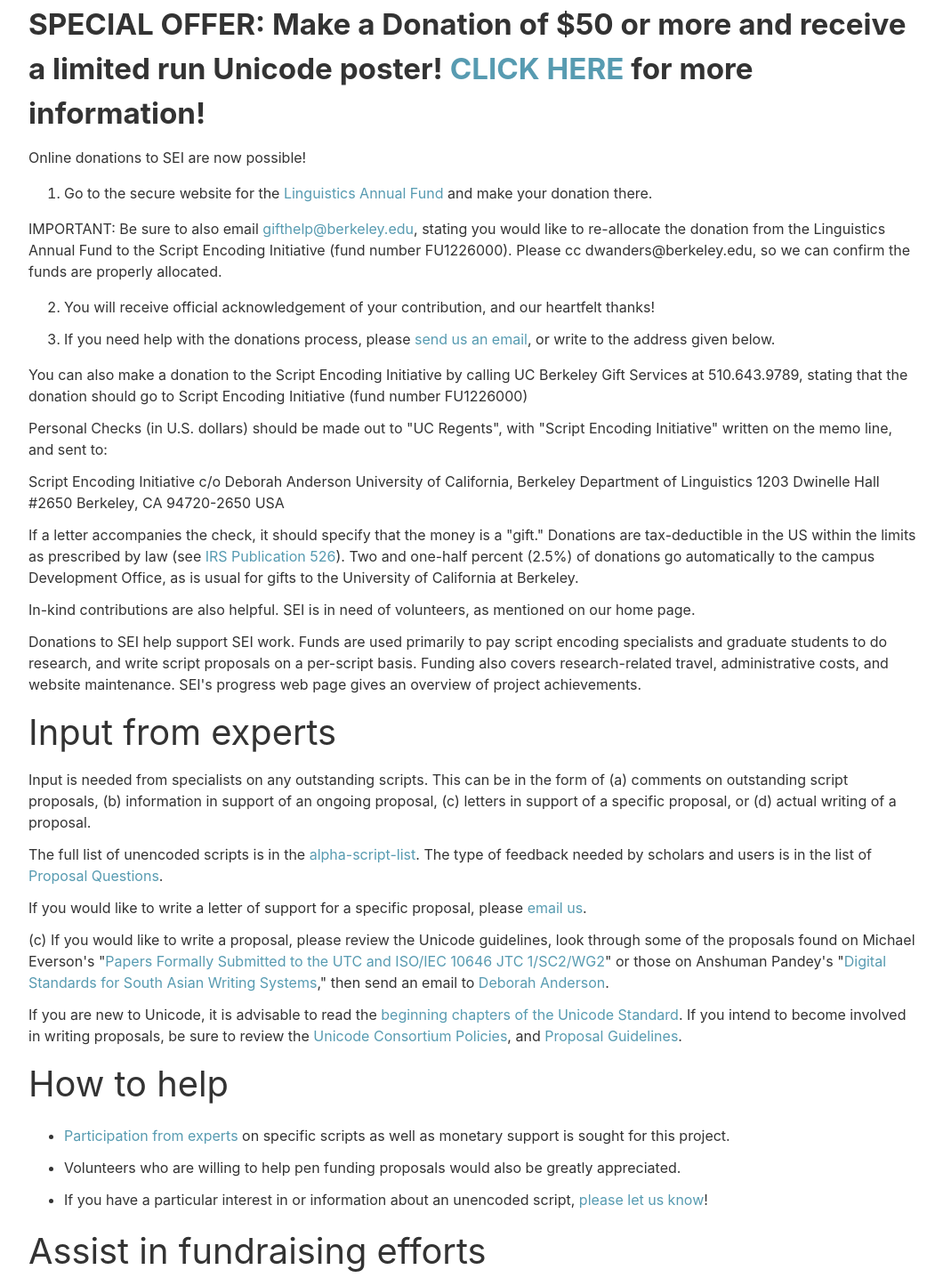
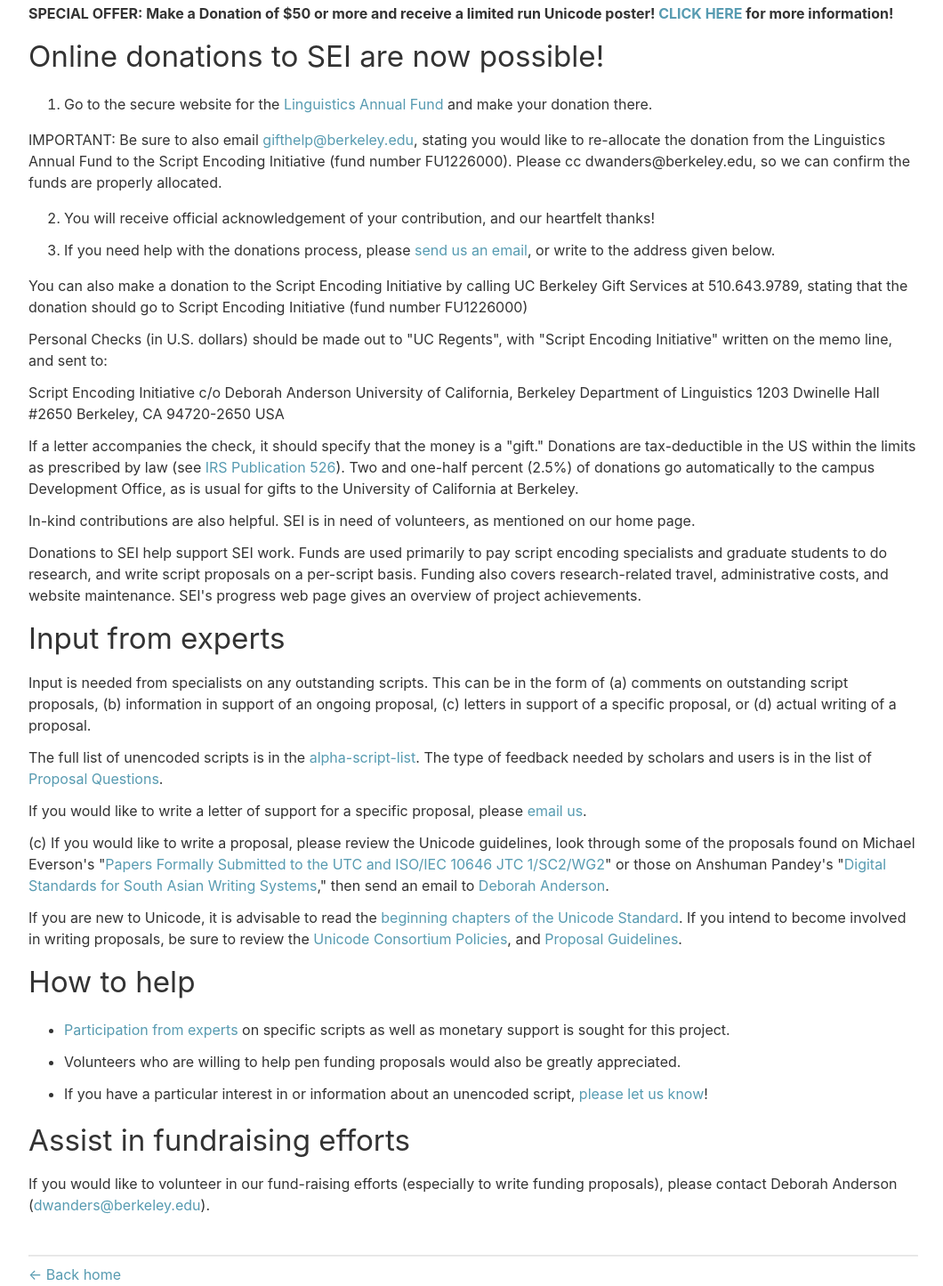
Before and after one commit to ScriptEncodingInitiative/ScriptEncodingInitiative.github.io, an Eleventy site: page pages/how-to-donate.md in a window 1280 px wide. Shown: the part 903-2348 px from the top of the page at 89% size, without its empty margins (108-1168 px from the left). Built offline with nearby package versions, Linux system fonts and the light colour scheme; Eleventy itself is replaced by a stand-in of ours; files that its build step writes are made by us from their sources.

Commit message:
Fixed formatting

```diff
--- a/pages/how-to-donate.md
+++ b/pages/how-to-donate.md
@@ -7,10 +7,10 @@
 
 ![Unicode 14 posters](static/img/anrt-poster.png)
 
-### **SPECIAL OFFER: Make a Donation of $50 or more and receive a limited run Unicode poster! [CLICK HERE](https://scriptencodinginitiative.github.io/special-offer.html) for more information!**
+**SPECIAL OFFER: Make a Donation of $50 or more and receive a limited run Unicode poster! [CLICK HERE](https://scriptencodinginitiative.github.io/special-offer.html) for more information!**
 
 
-Online donations to SEI are now possible!
+### Online donations to SEI are now possible!
 
 1. Go to the secure website for the [Linguistics Annual Fund](https://give.berkeley.edu/fund/FN7206000) and make your donation there.
 
@@ -44,7 +44,7 @@
 Donations to SEI help support SEI work. Funds are used primarily to pay script encoding specialists and graduate students to do research, and write script proposals on a per-script basis. Funding also covers research-related travel, administrative costs, and website maintenance. SEI's progress web page gives an overview of project achievements.
 
 
-## Input from experts
+### Input from experts
 
 Input is needed from specialists on any outstanding scripts. This can be in the form of (a) comments on outstanding script proposals, (b) information in support of an ongoing proposal, (c) letters in support of a specific proposal, or (d) actual writing of a proposal.
 
@@ -64,7 +64,7 @@
 If you are new to Unicode, it is advisable to read the [beginning chapters of the Unicode Standard](mailto:http://www.unicode.org/standard/standard.html). If you intend to become involved in writing proposals, be sure to review the [Unicode Consortium Policies](mailto:http://www.unicode.org/policies/policies.html), and [Proposal Guidelines](http://www.unicode.org/pending/proposals.html).
 
 
-## How to help
+### How to help
 
 - [Participation from experts](scripts-to-encode.html) on specific scripts as well as monetary support is sought for this project.
 
@@ -74,6 +74,6 @@
 
 
 
-## Assist in fundraising efforts
+### Assist in fundraising efforts
 
 If you would like to volunteer in our fund-raising efforts (especially to write funding proposals), please contact Deborah Anderson (<dwanders@berkeley.edu>).
```
Also changed, not shown: 1 other file.
